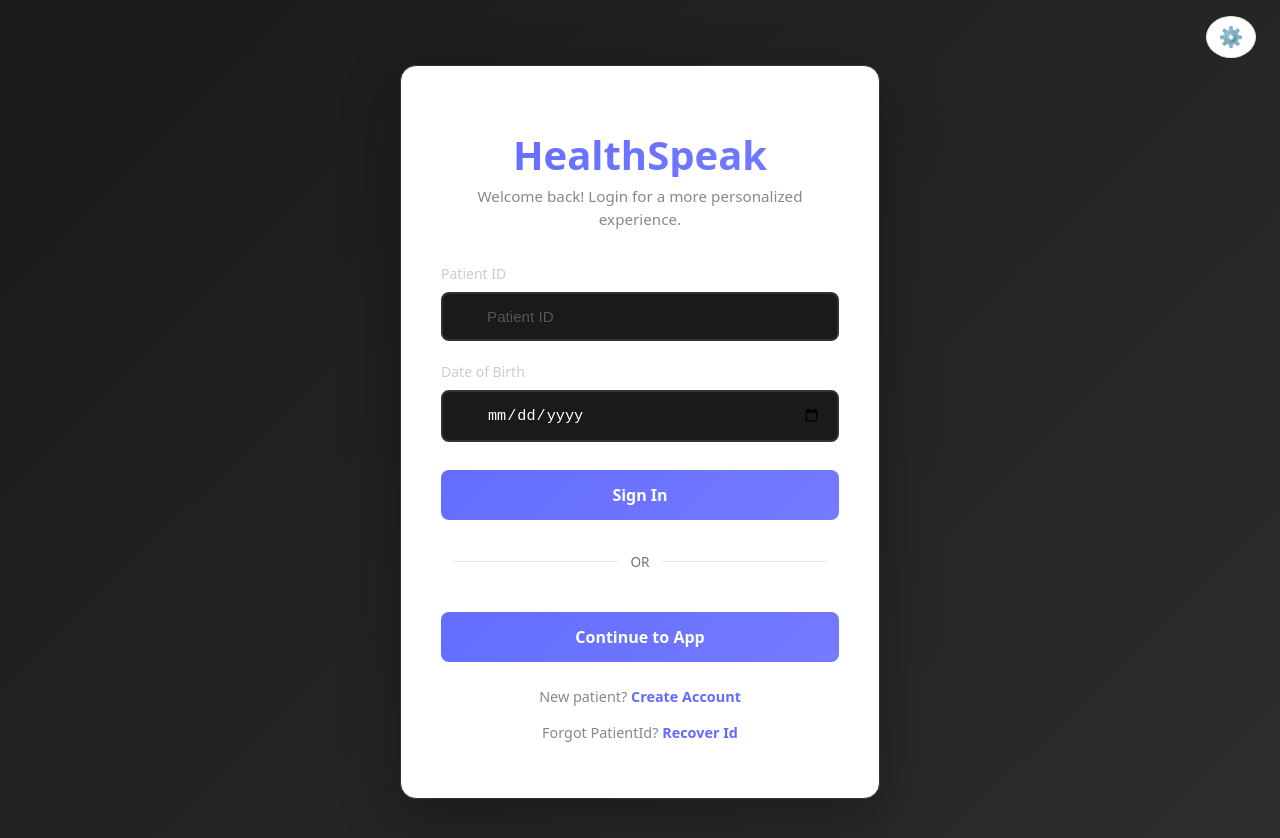
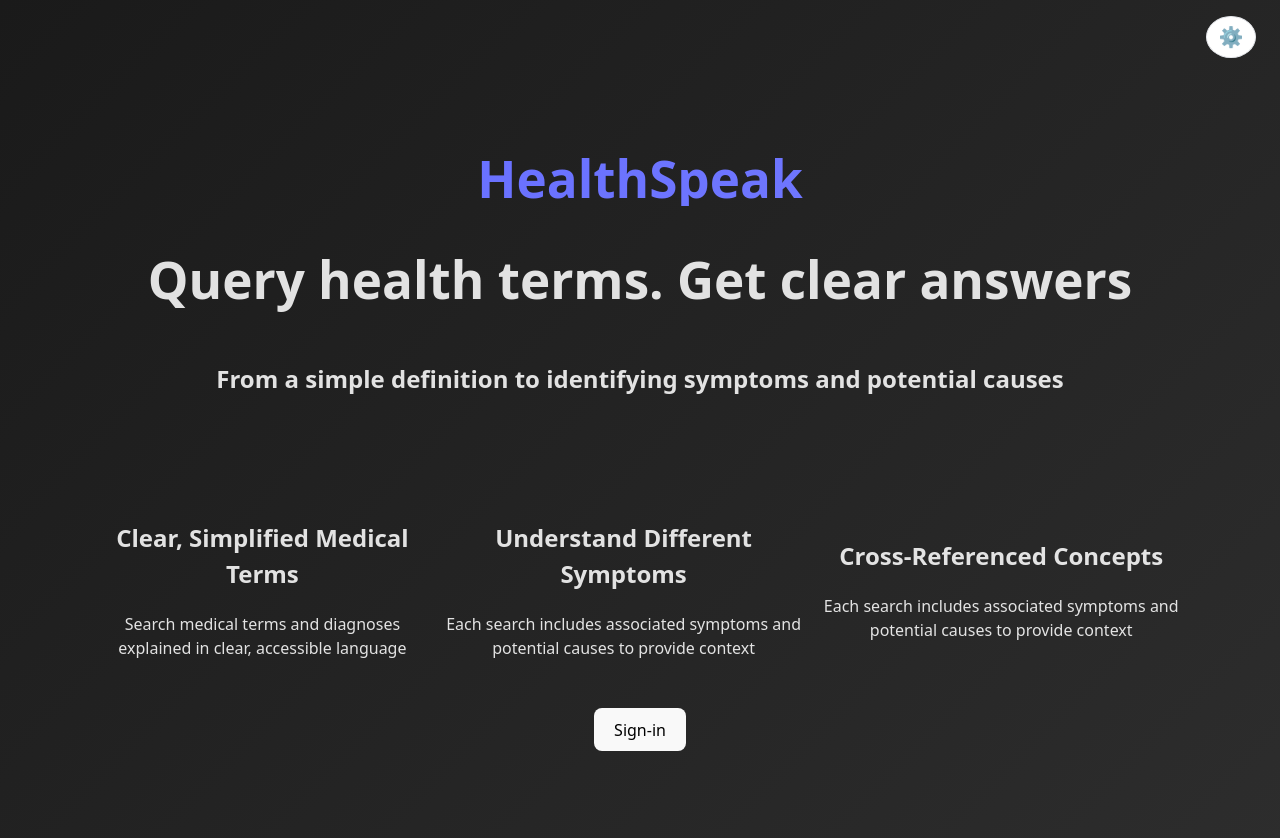
Before and after one commit to thekavishshah/HealthSpeak, a React (Vite) app: page / in a window 1280 px wide. Shown: the top 838 px of the page. Built offline with nearby package versions, Linux system fonts and the light colour scheme.

Commit message:
Included Homepage basic Layout and ForgotId Password. Fixed and Updated Navigation.

```diff
--- a/src/App.jsx
+++ b/src/App.jsx
@@ -1,17 +1,19 @@
 import { useState } from 'react'
 import './App.css'
-import Sidebar from './components/Sidebar'
-import LandingPage from './components/LandingPage'
-import ResultsPage from './components/ResultsPage'
-import Login from './components/Login'
-import SignUp from './components/SignUp'
+import Sidebar from './components/Sidebar';
+import LandingPage from './components/LandingPage';
+import ResultsPage from './components/ResultsPage';
+import Login from './components/Login';
+import SignUp from './components/SignUp';
+import ForgotId from './components/ForgotId.jsx';
+import HomePage from './components/HomePage.jsx';
 import SettingsButton from "./components/SettingsButton";
 import SettingsModal from "./components/SettingsModal";
 import {useSettings} from "./context/SettingsContext";
 
 function App() {
   const [isAuthenticated, setIsAuthenticated] = useState(false) // Change this to true to enter main Health Speak app - bypass authentication
-  const [authView, setAuthView] = useState('login') // 'login' or 'signup'
+  const [authView, setAuthView] = useState('home') // 'login' or 'signup'
   const [currentView, setCurrentView] = useState('landing') // 'landing' or 'results'
   const [searchTerm, setSearchTerm] = useState('')
   //const [showSettings, setShowSettings] = useState(false);  //settings button
@@ -45,9 +47,16 @@ function App() {
 
   // If not authenticated, show login or signup
   if (!isAuthenticated) {
-    if (authView === 'login') {
-      return <Login onLogin={handleLogin} onSwitchToSignup={() => setAuthView('signup')}  />
-    } else {
+    if(authView =='home') {
+      return <HomePage  onSwitchToLogin={() => setAuthView('login')} />
+    }
+    else if (authView === 'login') {
+      return <Login onLogin={handleLogin} onSwitchToSignup={() => setAuthView('signup')} onSwitchToRecover={() => setAuthView('recover')} onSwitchBackToHome={() => setAuthView('home')} />
+    } else if (authView === 'recover') {
+      return <ForgotId onForgetId={handleLogin} onSwitchToLogin = {() => setAuthView('login')} />
+
+    }
+    else {
       return <SignUp onSignUp={handleSignUp} onSwitchToLogin={() => setAuthView('login')} />
     }
   }
--- a/src/components/ForgotId.jsx
+++ b/src/components/ForgotId.jsx
@@ -4,9 +4,9 @@ import SettingsButton from "./SettingsButton";
 import SettingsModal from "./SettingsModal";
 import { useSettings } from "../context/SettingsContext";
 
-function ForgotId({ onForgetId, onSwitchToLogin }) {
+function ForgotId({ onForgetId, onSwitchToLogin}) {
   const [formData, setFormData] = useState({
-    confirmId: ''
+    email: ''
   });
   const [error, setError] = useState('');
   const {showSettings, setShowSettings} = useSettings();
@@ -23,8 +23,8 @@ function ForgotId({ onForgetId, onSwitchToLogin }) {
     setError('');
     let emailChecker =  /^[a-zA-Z0-9._%+-]+@[a-zA-Z0-9.-]+\.[a-zA-Z]{2,}$/;
     // Validation
-    if (!formData.firstName || !formData.lastName || !formData.email || !formData.password || !formData.confirmPassword) {
-      setError('Please fill in all fields');
+    if (!formData.email) {
+      setError('Please enter your email to proceed further');
       return;
     }
 
@@ -40,8 +40,7 @@ function ForgotId({ onForgetId, onSwitchToLogin }) {
       */
 
     // For demo purposes, accept registration
-    console.log('Creating account for:', formData.email);
-    onSignUp();
+    console.log('Recovering patient id for the email:', formData.email);
   };
 
   return (
@@ -106,10 +105,18 @@ function ForgotId({ onForgetId, onSwitchToLogin }) {
               Recover ID
             </button>
           </form>
+          <div class="auth-footer">
+              <p>
+                Back To Sign-in{" "}
+                <button className = "link-button-bold" onClick = {onSwitchToLogin}>
+                  Sign-in
+                </button>
+              </p>
+          </div>
         </div>
-        {showSettings && (
-          <SettingsModal onClose={() => setShowSettings(false)} />
-        )}
+          {showSettings && (
+            <SettingsModal onClose={() => setShowSettings(false)} />
+          )}
       </div>
     </div>
   );
--- /dev/null
+++ b/src/components/HomePage.css
@@ -0,0 +1,38 @@
+.auth-container {
+  height: 100vh;
+  display: flex;
+  align-items: center;
+  justify-content: center;
+  text-align: center;
+  flex-direction: column;
+  background: linear-gradient(135deg, #1a1a1a 0%, #2d2d2d 100%);
+  padding: 2rem;
+  gap: 2em
+}
+
+.header-container {
+    display: flex;
+    flex-direction: column;
+    padding: 3px;
+    margin-bottom: 3rem;
+}
+/* Using gradient as a color for background. For using gradient, wekbit background
+kit is used to clip or take a color gradient for a background to text to make the text
+have the same color as that of the gradient. we then use webkit text fill color with the
+transparent property to make the gradient apply as the text color once clipping gradient to text
+*/
+.auth-title {
+  background: linear-gradient(135deg, #646cff 0%, #747bff 100%);
+  -webkit-background-clip: text;
+  -webkit-text-fill-color: transparent;
+  background-clip: text;
+  margin-bottom: 0.2em;
+}
+.card-benefit-row {
+    display: flex;
+    justify-content: center;
+    align-items: center;
+    max-width: 1100px;
+    padding: 0 4px;
+
+}
--- /dev/null
+++ b/src/components/HomePage.jsx
@@ -0,0 +1,39 @@
+import './HomePage.css';
+import { useState } from "react";
+import { useSettings } from "../context/SettingsContext";
+import SettingsButton from "./SettingsButton";
+import SettingsModal from "./SettingsModal";
+function HomePage({onSwitchToLogin}) {
+    const {showSettings, setShowSettings} = useSettings();
+    return (
+        <>
+        <div className="auth-container">
+            <SettingsButton onClick={() => setShowSettings(true)} />
+            <div className="header-container">
+                <h1 className="auth-title">HealthSpeak</h1>
+                <h1>Query health terms. Get clear answers</h1>
+                <h2>From a simple definition to identifying symptoms and potential causes </h2>
+            </div>
+            <div className="card-benefit-row">
+                <div className="card-benefit">
+                    <h2>Clear, Simplified Medical Terms</h2>
+                    <p>Search medical terms and diagnoses explained in clear, accessible language</p>
+                </div>
+                <div className="card-benefit">
+                    <h2>Understand Different Symptoms</h2>
+                    <p>Each search includes associated symptoms and potential causes to provide context</p>
+                </div>
+                <div className="card-benefit">
+                    <h2>Cross-Referenced Concepts</h2>
+                    <p>Each search includes associated symptoms and potential causes to provide context</p>
+                </div>
+            </div>
+            <button className="auth-next" onClick={onSwitchToLogin}>Sign-in</button>
+            {showSettings && (
+            <SettingsModal onClose={() => setShowSettings(false)} />
+          )}
+        </div>
+        </>
+    )
+}
+export default HomePage;
--- a/src/components/Login.jsx
+++ b/src/components/Login.jsx
@@ -5,7 +5,7 @@ import SettingsModal from "./SettingsModal";
 import { useSettings } from "../context/SettingsContext";
 import "./Login.css";
 
-function Login({ onLogin, onSwitchToSignup}) {
+function Login({ onLogin, onSwitchToSignup, onSwitchToRecover, onSwitchBackToHome}) {
   const [patientId, setPatientId] = useState("");
   const [dob, setDob] = useState("");
   const [error, setError] = useState("");
@@ -97,6 +97,13 @@ function Login({ onLogin, onSwitchToSignup}) {
             >
               Continue to App
             </button>
+            <button
+              type="button"
+              className="auth-button secondary"
+              onClick={onSwitchBackToHome}
+            >
+              Back to Home
+            </button>
           </form>
 
           <div className="auth-footer">
@@ -112,7 +119,8 @@ function Login({ onLogin, onSwitchToSignup}) {
             <p>
               Forgot PatientId?{" "}
               <button
-                className = "link-button-bold">
+                className = "link-button-bold"
+                onClick = {onSwitchToRecover}>
                 Recover Id
               </button>
             </p>
```
